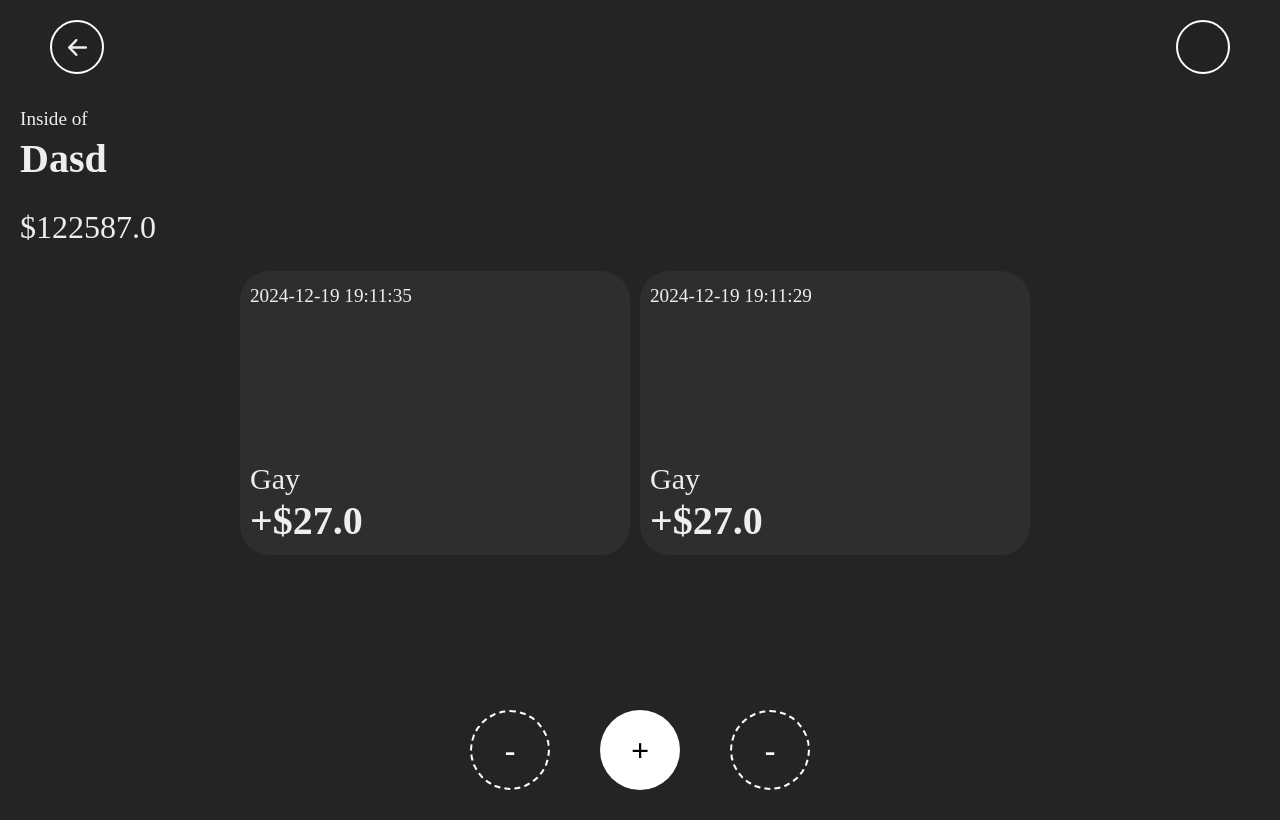
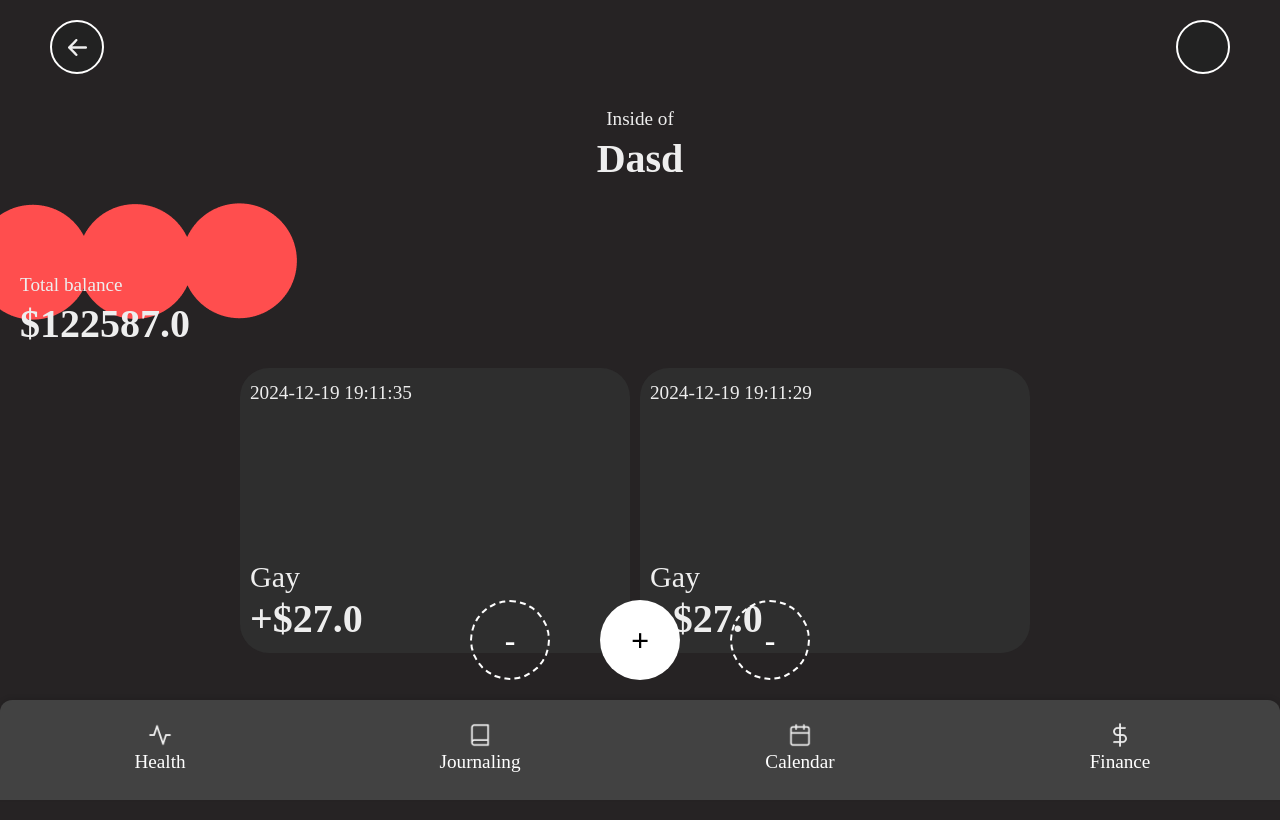
Before and after one commit to MisterAmig0/MONK, a Flask app: page /finance_card/1 in a window 1280 px wide. Run offline with Flask 3, Linux system fonts and the light colour scheme; a user stored in the database is signed in.

Commit message:
Finishing card page

```diff
--- a/static/css/finance_card.css
+++ b/static/css/finance_card.css
@@ -13,6 +13,9 @@
         display: flex;
         justify-content: space-between;
         align-items: center;
+    }
+    .total-balance {
+        margin-top: -50px;
     }
 
 
@@ -65,7 +68,7 @@
 
     .bottom-buttons {
         position: fixed;
-        bottom: 10px;
+        bottom: 120px;
         left: 50%;
         transform: translateX(-50%);
         display: flex;
--- a/static/css/food.css
+++ b/static/css/food.css
@@ -142,6 +142,7 @@
     flex-wrap: wrap;
     justify-content: space-between;
     margin: 20px auto;
+    margin-bottom: 200px;
     max-width: 1200px;
     gap: 20px; /* Adds space between items */
 }
--- a/static/css/style.css
+++ b/static/css/style.css
@@ -189,7 +189,9 @@ section {
   }
 
 
-
+.header-page {
+  text-align: center;
+}
 
 
 
@@ -198,7 +200,7 @@ section {
     .modal {
     display: none;
     position: fixed;
-    z-index: 1;
+    z-index: 999;
     left: 0;
     top: 0;
     width: 100%;
--- a/templates/finance_card.html
+++ b/templates/finance_card.html
@@ -20,17 +20,27 @@
         </div>
     </div>
 
+        <div class="container">
             <section>
-        <div class="container">
+                <div class="header-page">
                     <p>Inside of</p>
                     <h2>{{ account.name }}</h2>
+                </div>
+            </section>
 
 
             <div class="balance">
-                ${{ account.balance }}
+                <img src="/static/images/background/circleBackground.png" alt="Circle background">
+                <section>
+                    <div class="total-balance">
+                        <p>Total balance</p>
+                        <h2>${{ account.balance }}</h2>
+                    </div>
+                </section>
             </div>
 
 
+            <section>
             <!-- Transactions -->
             <div class="transactions-carousel">
                 <div class="carousel-container">
@@ -91,6 +101,8 @@
                 </form>
             </div>
             </div>
+            </section>
+
 
         <!-- Remove Money Modal -->
         <div class="modal" id="removeModal">
@@ -131,7 +143,6 @@
                 </form>
             </div>
         </div>
-    </section>
 
 
 
@@ -141,6 +152,7 @@
         <button class="button minus-button">-</button>
     </div>
 
+    {% include 'footer.html' %}
 
 
 
--- a/templates/footer.html
+++ b/templates/footer.html
@@ -40,7 +40,7 @@
     display: flex;
     justify-content: space-around;
     align-items: center;
-    z-index: 1000;
+    z-index: 1;
 }
 
 .nav-item {
```
Also changed, not shown: static/css/journaling.css (+0 -9 lines), instance/app_data.db, static/images/background/circleBackground.png (added), static/uploads/1734782451.275877_unknown (2).png (added). Lines whose indentation alone changed are shown as unchanged.
